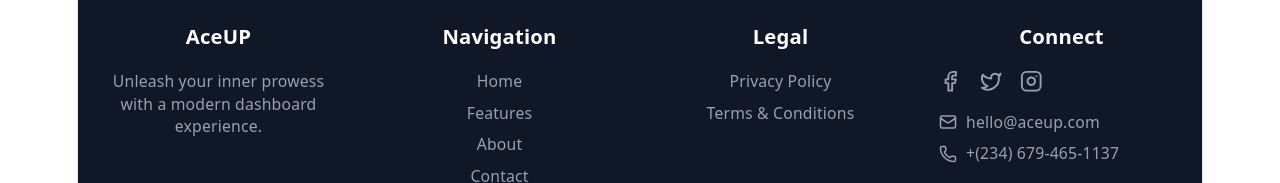
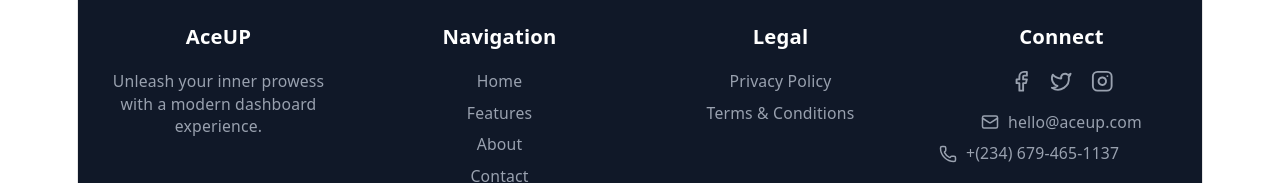
Before and after one commit to nanyaeze/dashboard-project-, a React (Vite) app: page /landing in a window 1280 px wide. Shown: the part 1834-2017 px from the top of the page. Built offline with nearby package versions, Linux system fonts and the light colour scheme.

Commit message:
centralized connect section in footer

```diff
--- a/src/pages/landing.jsx
+++ b/src/pages/landing.jsx
@@ -49,7 +49,7 @@ export default function Landing() {
               <h1 className="text-4xl md:text-5xl lg:text-6xl font-bold text-black mb-4 leading-tight">
                 Unleash Your Inner <span className="text-green-600">Prowess</span>
               </h1>
-              <p className="text-lg h-20 text-gray-600 mb-8 max-w-xl mx-auto md:mx-0">
+              <p className="text-lg h-30 text-gray-600 mb-8 max-w-xl mx-auto md:mx-0">
                 Discover the ultimate dashboard experience – manage your courses, track progress,
                 and achieve your goals with style.
               </p>
@@ -196,9 +196,9 @@ export default function Landing() {
                 <li><Link to="/terms" className="hover:text-white">Terms & Conditions</Link></li>
               </ul>
             </div>
-            <div>
+            <div className="text-center">
               <h3 className="text-lg font-semibold mb-4">Connect</h3>
-              <div className="flex space-x-4">
+              <div className="flex justify-center space-x-4">
                 <a href="#" className="text-gray-400 hover:text-white">
                   <Facebook className="w-5 h-5" />
                 </a>
@@ -210,7 +210,7 @@ export default function Landing() {
                 </a>
               </div>
               <div className="mt-4 space-y-2 text-sm text-gray-400">
-                <div className="flex items-center gap-2">
+                <div className="flex items-center justify-center gap-2">
                   <Mail className="w-4 h-4" />
                   <span>hello@aceup.com</span>
                 </div>
```
